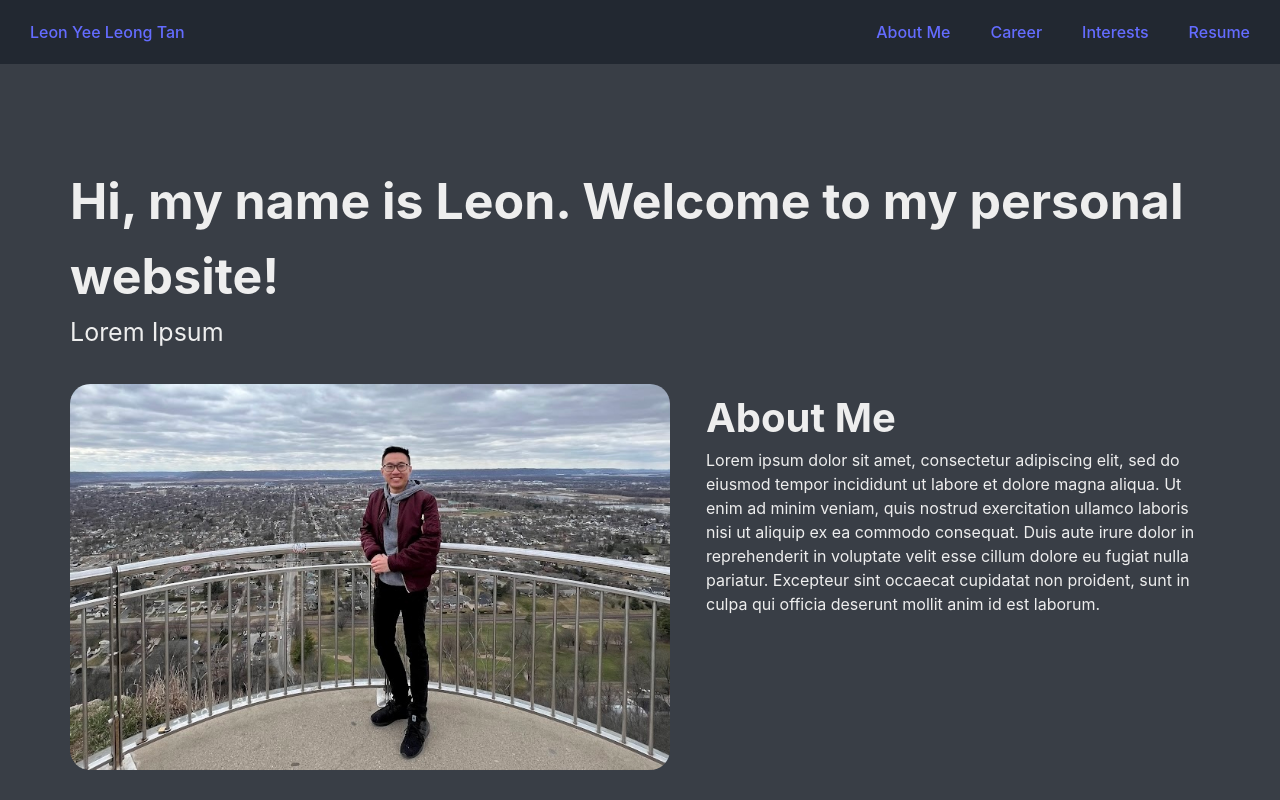
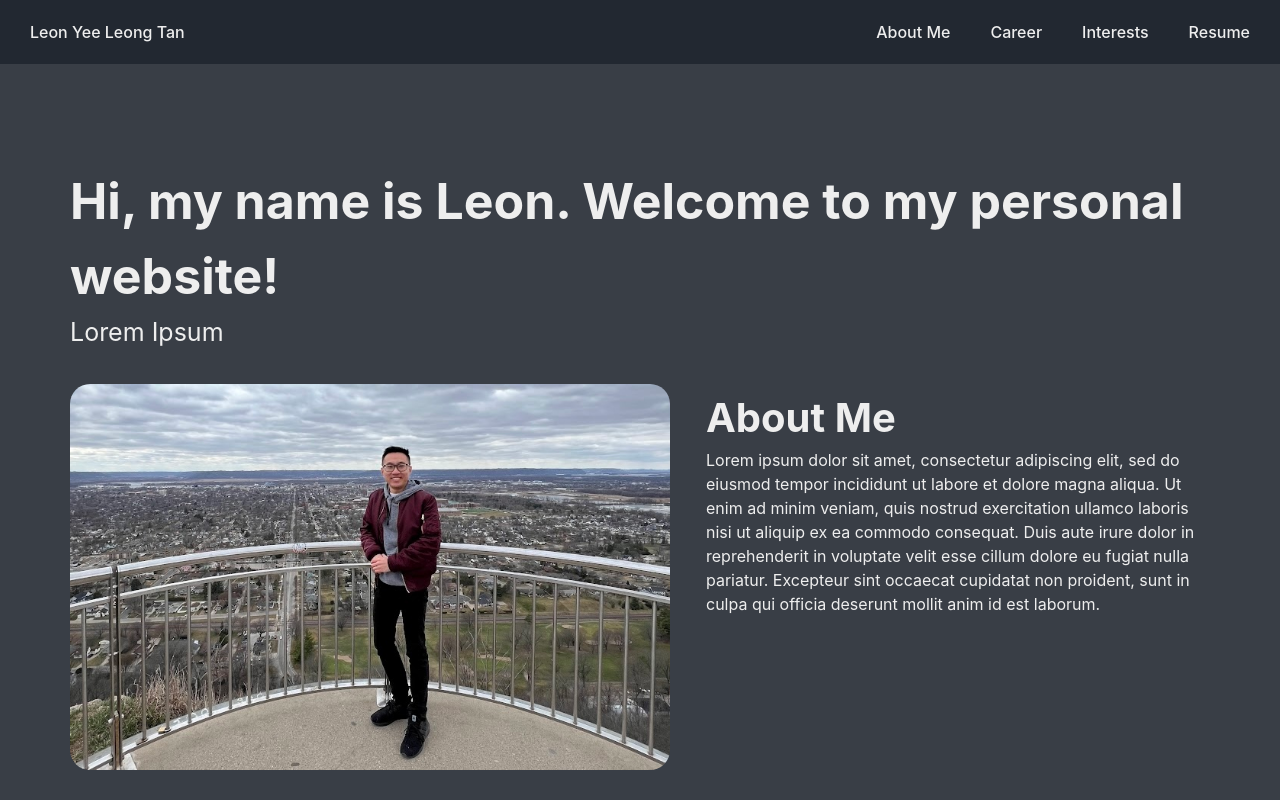
Before and after one commit to LeonTan828/personal-website-2.0, a React (Vite) app: page / in a window 1280 px wide. Shown: the top 800 px of the page. Built offline with nearby package versions, Linux system fonts and the light colour scheme.

Commit message:
adjust color of link

```diff
--- a/src/styles/index.css
+++ b/src/styles/index.css
@@ -15,7 +15,7 @@
 
 a {
   font-weight: 500;
-  color: #646cff;
+  color: #EEEEEE;
   text-decoration: inherit;
 }
 a:hover {
```
